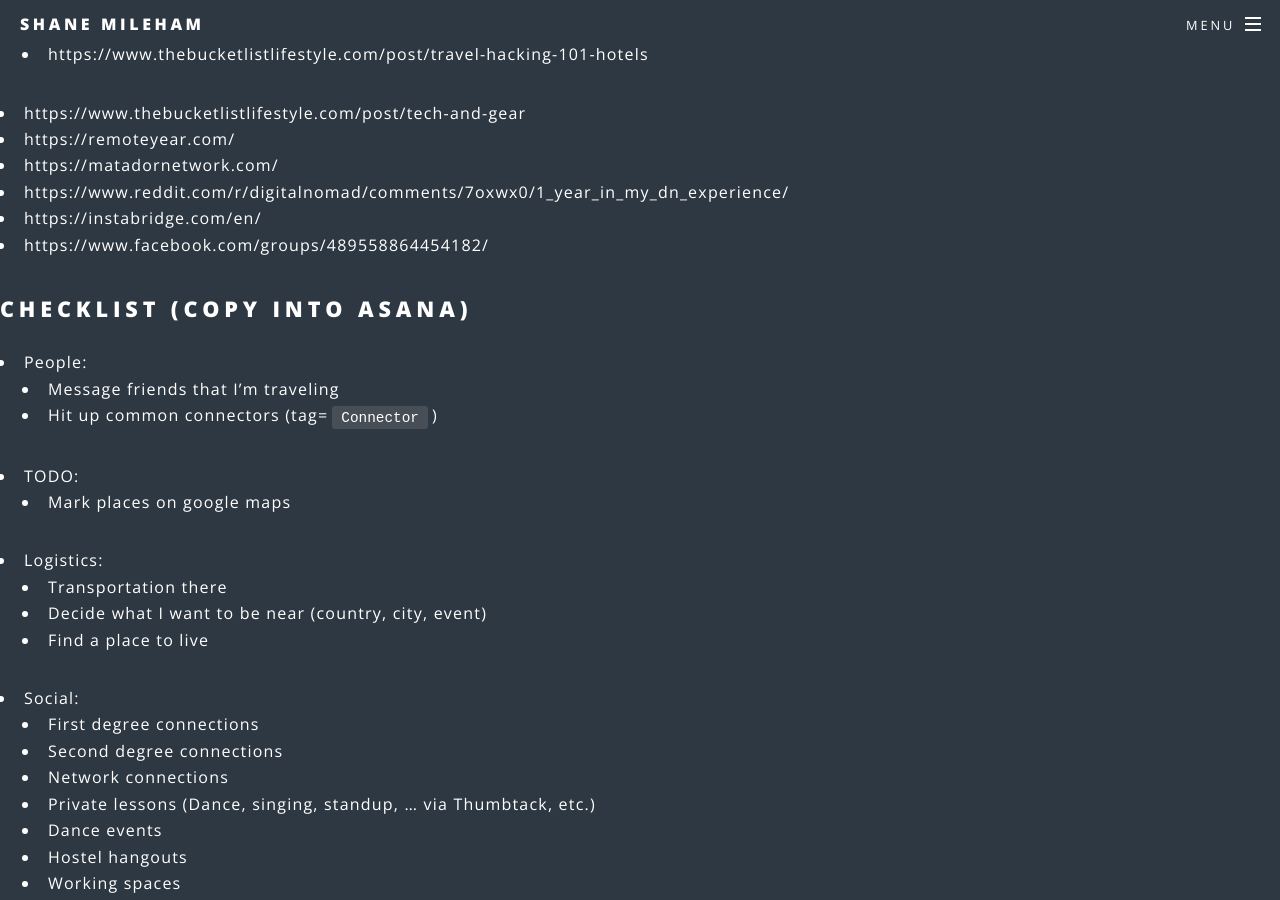
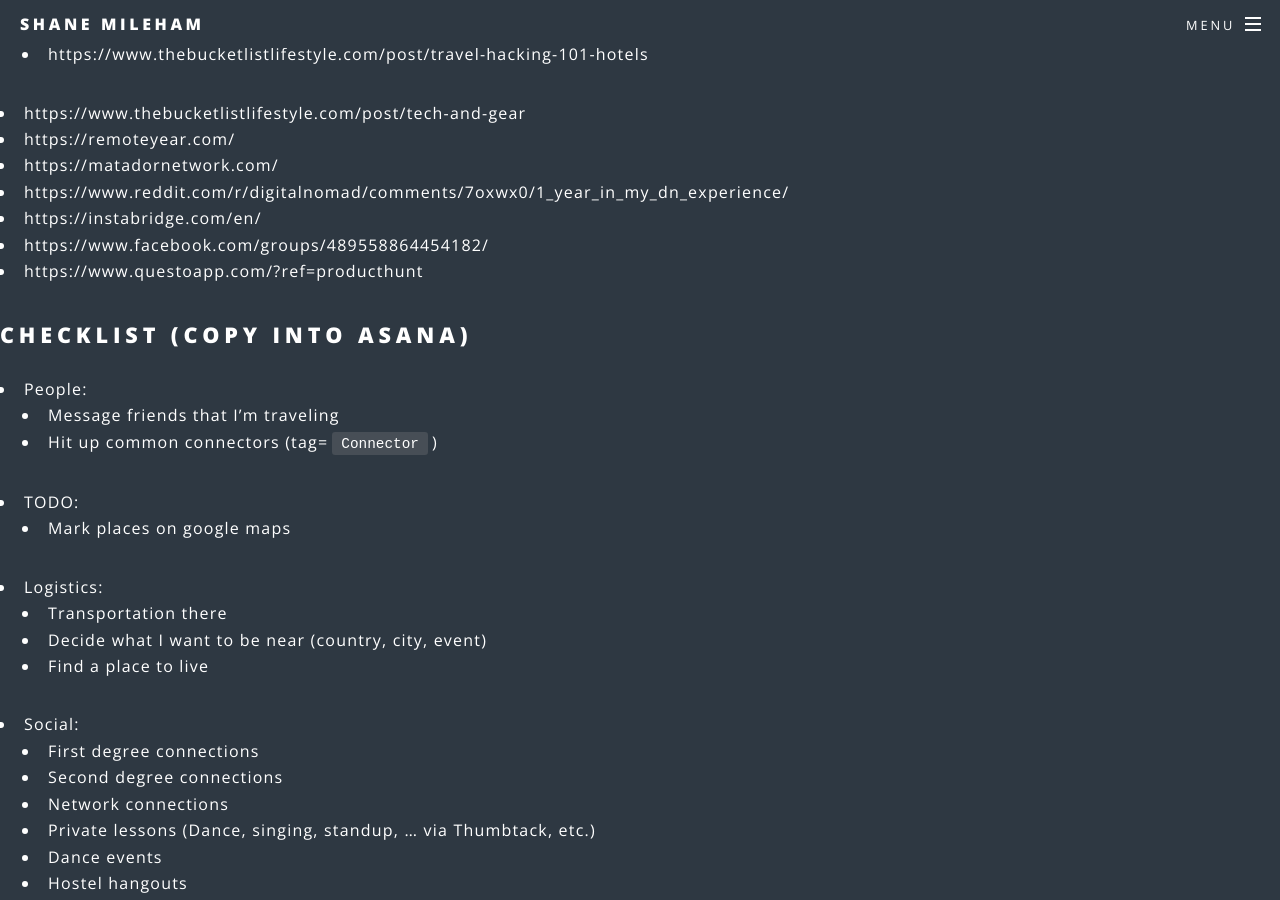
Before and after one commit to shanemileham/shanemileham.github.io, a Jekyll site: the page built from _kb/travel/planning.md, in a window 1280 px wide and 900 px high, scrolled down 3942 px. Built offline with Jekyll 4.4.1, drawn with Linux system fonts in a browser that asks for light colours; comment, search, counter and statistics services are not loaded; some of the changed lines change nothing that is shown.

Commit message:
Travel planning += app

```diff
--- a/_kb/travel/planning.md
+++ b/_kb/travel/planning.md
@@ -127,6 +127,7 @@ _Note: The [Chase Sapphire Reserve](https://creditcards.chase.com/rewards-credit
 - https://www.reddit.com/r/digitalnomad/comments/7oxwx0/1_year_in_my_dn_experience/
 - https://instabridge.com/en/
 - https://www.facebook.com/groups/489558864454182/
+- https://www.questoapp.com/?ref=producthunt
 
 ## CHECKLIST (Copy into Asana)
 - People:
```
